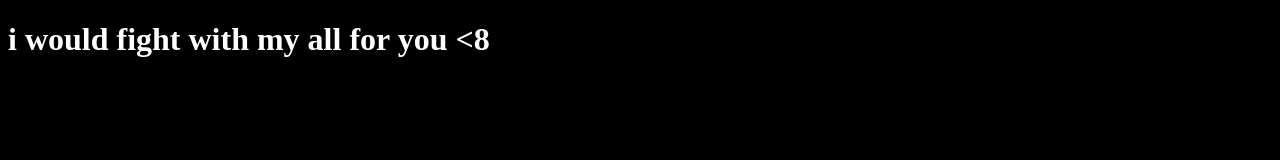
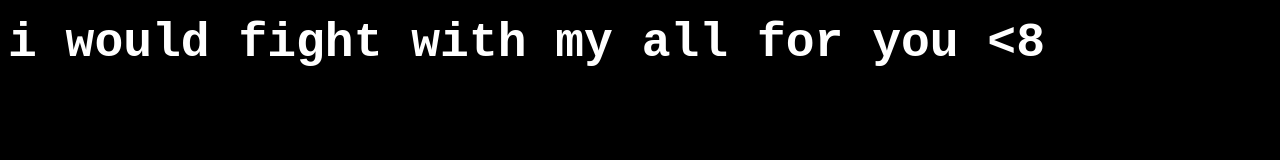
Before and after one commit to rik-ka/owo, a plain HTML site: page index.html in a window 1280 px wide. Drawn offline with Linux system fonts and the light colour scheme.

Commit message:
Update index.html

```diff
--- a/index.html
+++ b/index.html
@@ -1,10 +1,15 @@
-<!DOCTYPE html>
+  <!DOCTYPE html>
 <html>
 <head>
-<title> ^^ </title>
+<title> ^_^ </title>
 <link rel="shortcut icon" type="image/x-icon" href="favicon.ico">
 </head>
 <body text="white">
 <body bgcolor="black">
-<h1> i would fight with my all for you <8 </h1>
+<p>
+<b>
+<font size="25" face="Courier New" color="white">
+i would fight with my all for you <8
+</b>
+</font></p>
 </html>
```
